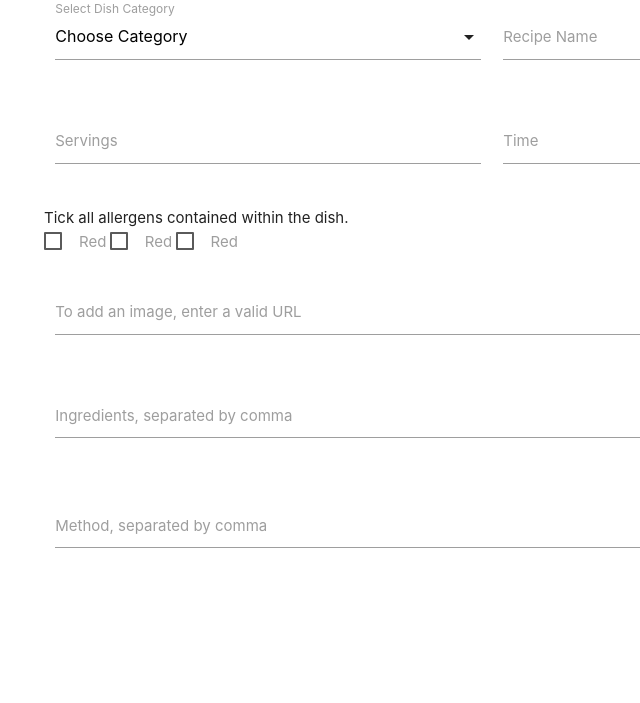
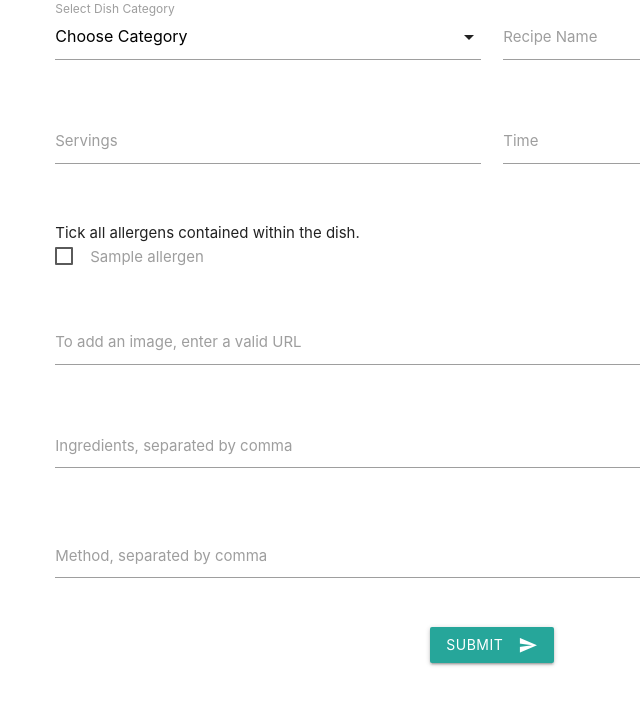
Before and after one commit to BonnieMcb/recipease, a Flask app: page /add_recipe in a window 1280 px wide. Shown: the part 160-863 px from the top of the page, without its empty margins (148-788 px from the left). Before the commit the page ends 708 px from the top, so only its background shows below. Run offline with Flask 2, Linux system fonts and the light colour scheme; a database or web service that is not in the repository returns one stand-in record (values such as "Sample title"); some libraries are stand-ins or nearby versions.

Commit message:
Add Create recipes functionality. Allergen tickboxes not pushing to db correctly

```diff
--- a/app.py
+++ b/app.py
@@ -107,10 +107,27 @@ def logout():
     return redirect(url_for("recipes"))
 
 
-@app.route("/add_recipe")
+@app.route("/add_recipe", methods=["GET", "POST"])
 def add_recipe():
+    if request.method == "POST":
+        recipe = {
+            "category": request.form.get("category"),
+            "recipe_name": request.form.get("recipe_name"),
+            "servings": request.form.get("servings"),
+            "time": request.form.get("time"),
+            "allergen_name": request.form.getlist("allergen_name"),
+            "image": request.form.get("image"),
+            "ingredients": request.form.get("ingredients"),
+            "method": request.form.get("method"),
+            "created_by": session["user"]
+        }
+        mongo.db.recipes.insert_one(recipe)
+        flash("Recipe added!")
+        return redirect(url_for("recipes"))
+
     categories = mongo.db.categories.find().sort("category", 1)
-    return render_template("/add_recipe.html", categories=categories)
+    allergen = mongo.db.allergen.find().sort("allergen_name", 1)
+    return render_template("/add_recipe.html", categories=categories, allergen=allergen)
 
 
 if __name__ == "__main__":
--- a/templates/add_recipe.html
+++ b/templates/add_recipe.html
@@ -4,7 +4,8 @@
     <h3 class="center-align">Add Recipe</h3>
 
     <div class="row">
-        <form class="col s12" method="POST" action="">
+        <form class="col s12" method="POST" action="{{ url_for('add_recipe') }}">
+            <!-- Category and name -->
             <div class="row">
                 <div class="input-field col s6">
                     <select id="category" name="category" class="validate" required>
@@ -21,6 +22,7 @@
                     <label for="recipe_name">Recipe Name</label>
                 </div>
             </div>
+            <!-- Servings and time -->
             <div class="row">
                 <div class="input-field col s6">
                     <input id="servings" name="servings" type="text" class="validate">
@@ -31,31 +33,29 @@
                     <label for="time">Time</label>
                 </div>
             </div>
+            <!-- Allergens -->
             <div class="row">
-                <div>
+                <div class="input-field col s12">
                     Tick all allergens contained within the dish.
                     <div>
-                        <label>
-                            <input type="checkbox" />
-                            <span>Red</span>
-                        </label>
-                        <label>
-                            <input type="checkbox" />
-                            <span>Red</span>
-                        </label>
-                        <label>
-                            <input type="checkbox" />
-                            <span>Red</span>
-                        </label>
+                        {% for x in allergen %}
+                        {% set lowername = ''.join(x.allergen_name.split()).lower() %}
+                            <label for="{{ lowername }}">
+                                <input type="checkbox" id="{{ lowername }}" name="{{ lowername }}" value="{{ lowername }}" class="validate"/>
+                                <span>{{ x.allergen_name }}</span>
+                            </label>
+                       {% endfor %}
                     </div>
                 </div>
             </div>
+            <!-- image link -->
             <div class="row">
                 <div class="input-field col s12">
                     <input id="image" name="image" type="text" class="validate">
                     <label for="image">To add an image, enter a valid URL</label>
                 </div>
             </div>
+            <!-- Ingredients and method -->
             <div class="row">
                 <div class="input-field col s12">
                     <textarea id="ingredients" name="ingredients" minlength="4"
@@ -70,6 +70,14 @@
                     <label for="method">Method, separated by comma</label>
                 </div>
             </div>
+            <!-- Submit button -->
+            <div class="row">
+                <div class="col s12 center-align">
+                    <button class="btn waves-effect waves-light" type="submit">Submit
+                        <i class="material-icons right">send</i>
+                    </button>
+                </div>
+            </div>
         </form>
     </div>
 
--- a/templates/recipes.html
+++ b/templates/recipes.html
@@ -15,8 +15,9 @@
                         <a class="btn-floating halfway-fab waves-effect waves-light red"><i class="material-icons">favorite</i></a>
                     </div>
                     <div class="card-content">
-                        {{ recipes.allergens }}<br>
+                        {{ recipes.allergen_name }}<br>
                         {{ recipes.time }}<br>
+                        by: {{ recipes.created_by }}<br>
                     </div>
                 </div>
             </div>
```
Also changed, not shown: README.md.
